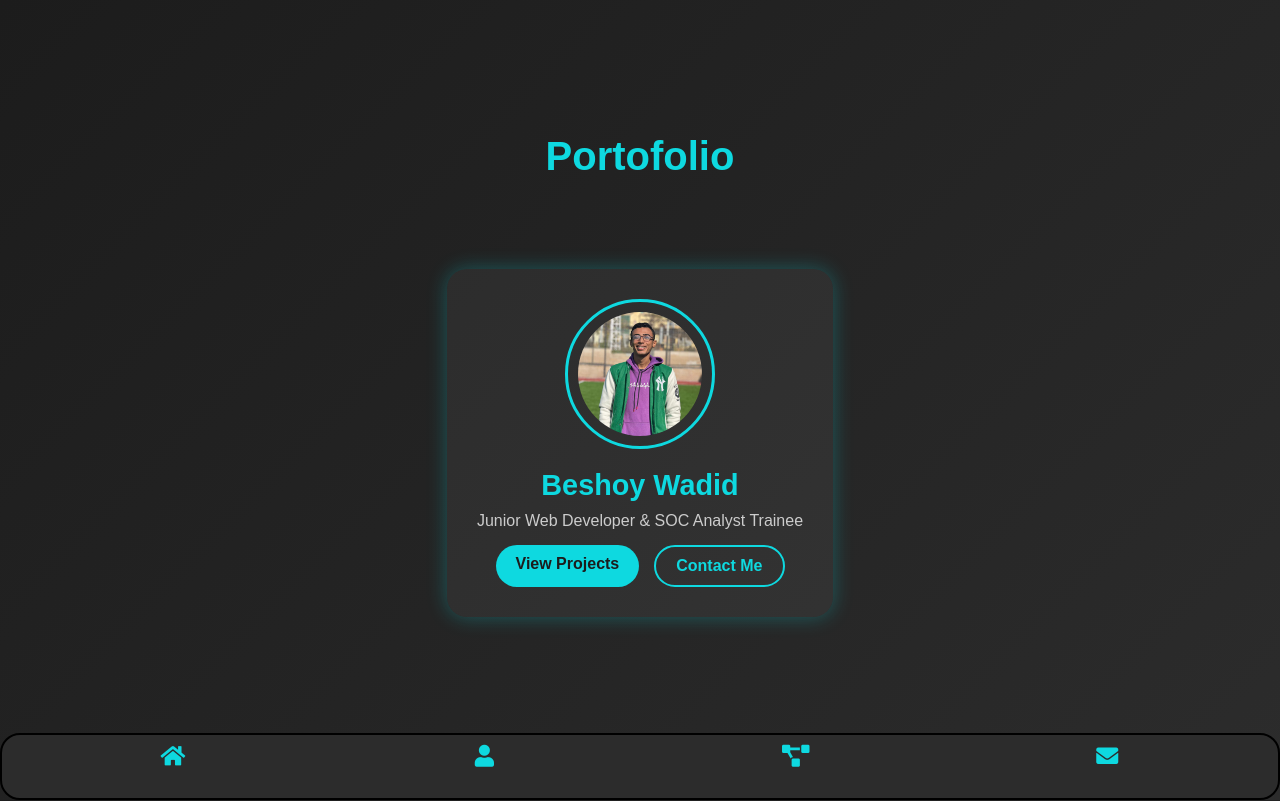
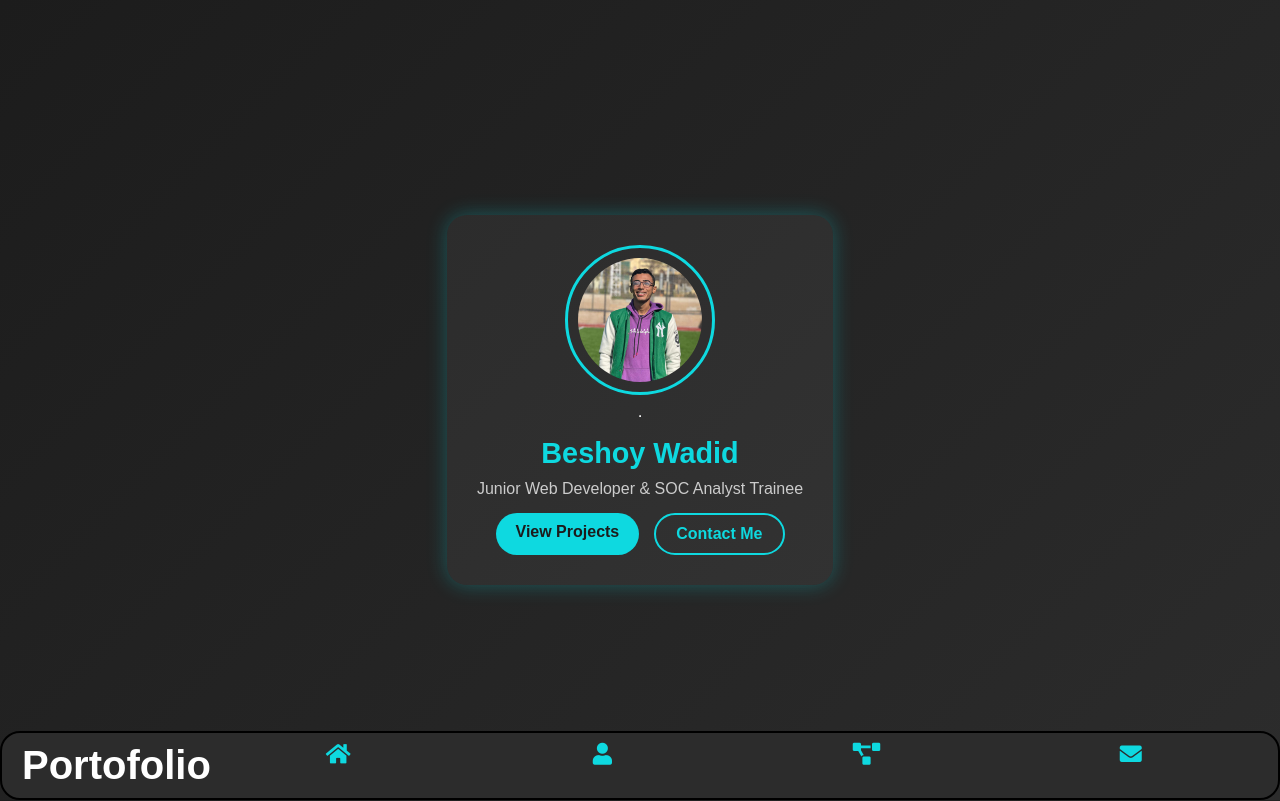
Before and after one commit to beshoywadid/Portofolio, a plain HTML site: page index.html in a window 1280 px wide. Shown: the top 801 px of the page. Drawn offline with nearby package versions, Linux system fonts and the light colour scheme.

Commit message:
Enhance index.html with animations and structure
Added GSAP and AOS libraries for animations. Updated navigation and sections for better structure.

```diff
--- a/index.html
+++ b/index.html
@@ -6,11 +6,15 @@
     <title>Portofolio</title>
     <link rel="stylesheet" href="style.css">
     <link rel="stylesheet" href="https://cdnjs.cloudflare.com/ajax/libs/font-awesome/5.15.4/css/all.min.css">
+    <script src="https://cdn.jsdelivr.net/npm/gsap@3.13.0/dist/gsap.min.js"></script>
+    <link href="https://unpkg.com/aos@2.3.1/dist/aos.css" rel="stylesheet">
+    <script src="https://unpkg.com/aos@2.3.1/dist/aos.js"></script>
 </head>
 <body>
     <nav>
+        <h1 class="logo"><a href="index.html" class="logo">Portofolio</a></h1>
         <ul>
-            <li><a href="#home"><i class="fas fa-home"></i><span>Home</span></a></li>
+            <li><a href="#home" class="active"><i class="fas fa-home"></i><span>Home</span></a></li>
             <li><a href="#about"><i class="fas fa-user"></i><span>About</span></a></li>
             <li><a href="#projects"><i class="fas fa-project-diagram"></i><span>Projects</span></a></li>
             <li><a href="#contact"><i class="fas fa-envelope"></i><span>Contact</span></a></li>
@@ -18,19 +22,21 @@
     </nav>
     <section id="home" class="home-alt">
     <div class="container">
-    <h1 class="logo"><a href="index.html" class="logo">Portofolio</a></h1>
     <div class="profile-box">
-    <img src="assests/images/profile.jpg" alt="Profile Picture" class="profile-img">
+        <img src="assests/images/profile.jpg" alt="Profile Picture" class="profile-img">
+    <div class="vertcal-line">
+        <hr>
+    </div>
     <div class="profile-text">
         <h2 class="highlight">Beshoy Wadid</h2>
         <p>Junior Web Developer & SOC Analyst Trainee</p>
         <div class="buttons">
-        <a href="#projects" class="btn">View Projects</a>
-        <a href="#contact" class="btn btn-alt">Contact Me</a>
+            <a href="#projects" class="btn">View Projects</a>
+            <a href="#contact" class="btn btn-alt">Contact Me</a>
         </div>
     </div>
     </div>
-</div>
+    </div>
     </section>
     <section id="about" class="about-section">
     <div class="container">
@@ -150,5 +156,35 @@
         </form>
     </div>
     </section>
+<script>
+const sections = document.querySelectorAll("section");
+const navLinks = document.querySelectorAll("nav ul li a");
+
+window.addEventListener("scroll", () => {
+    let current = "";
+    sections.forEach(section => {
+    const sectionTop = section.offsetTop - 100;
+    const sectionHeight = section.clientHeight;
+    if (window.scrollY >= sectionTop && window.scrollY < sectionTop + sectionHeight) {
+    current = section.getAttribute("id");
+    }
+    });
+    navLinks.forEach(link => {
+        link.classList.remove("active");
+        if (link.getAttribute("href") === `#${current}`) {
+        link.classList.add("active");
+        }
+        });
+});
+</script>
+<script>
+    document.addEventListener("DOMContentLoaded", (event) => {
+        gsap.from(".logo", { duration: 1, y: -50, opacity: 0, ease: "power2.out" });
+        gsap.from("nav ul li", { duration: 1, y: 50, opacity: 0, stagger: 0.2 });
+    });
+</script>
+<script>
+    AOS.init();
+</script>
 </body>
 </html>
```
